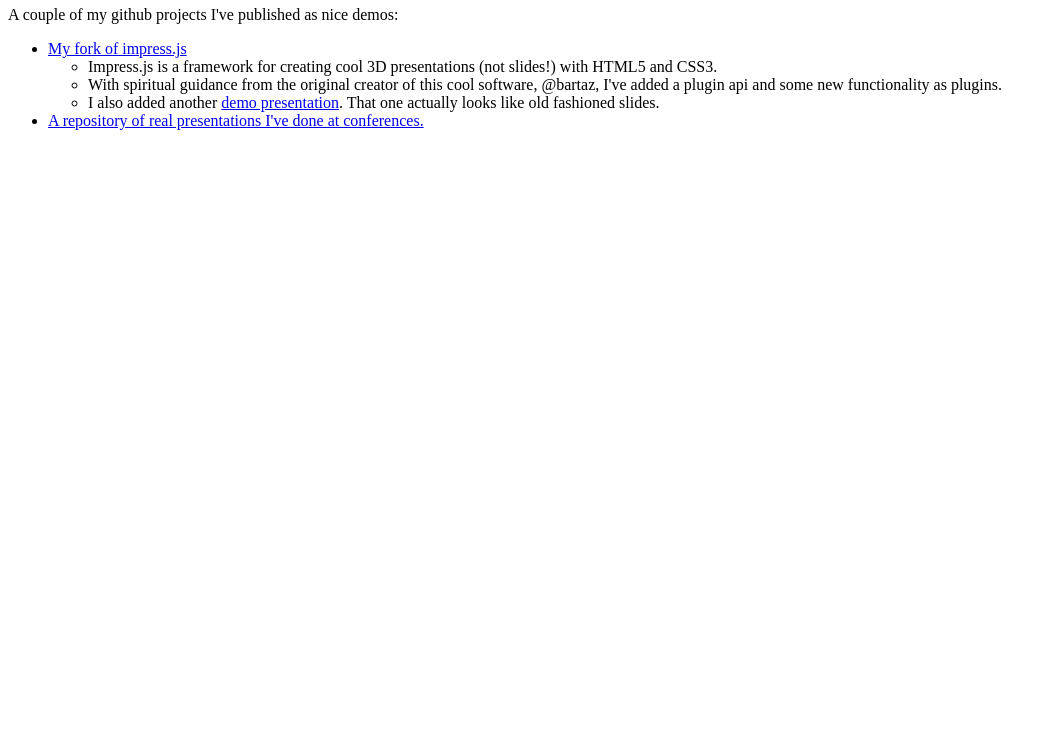
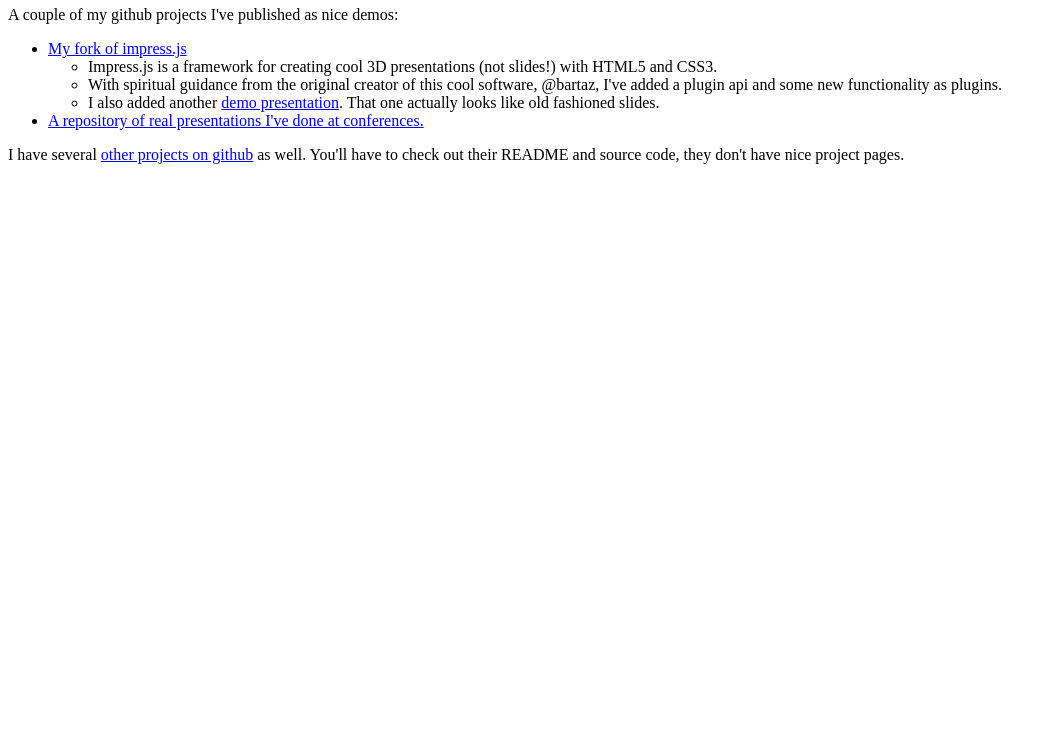
Before and after one commit to henrikingo/henrikingo.github.io, a plain HTML site: page index.html in a window 1280 px wide. Shown: the part 60-800 px from the top of the page, without its empty margins (0-1053 px from the left). Drawn offline with Linux system fonts and the light colour scheme.

Commit message:
Add link to my github repo page.

```diff
--- a/index.html
+++ b/index.html
@@ -21,5 +21,7 @@
   <li><a href="presentations/">A repository of real presentations I've done at conferences.</a></li>
 </ul>
 
+<p>I have several <a href="https://github.com/henrikingo?tab=repositories">other projects on github</a> as well. You'll have to check out their README and source code, they don't have nice project pages.</p>
+
 </body>
 </html>
```
